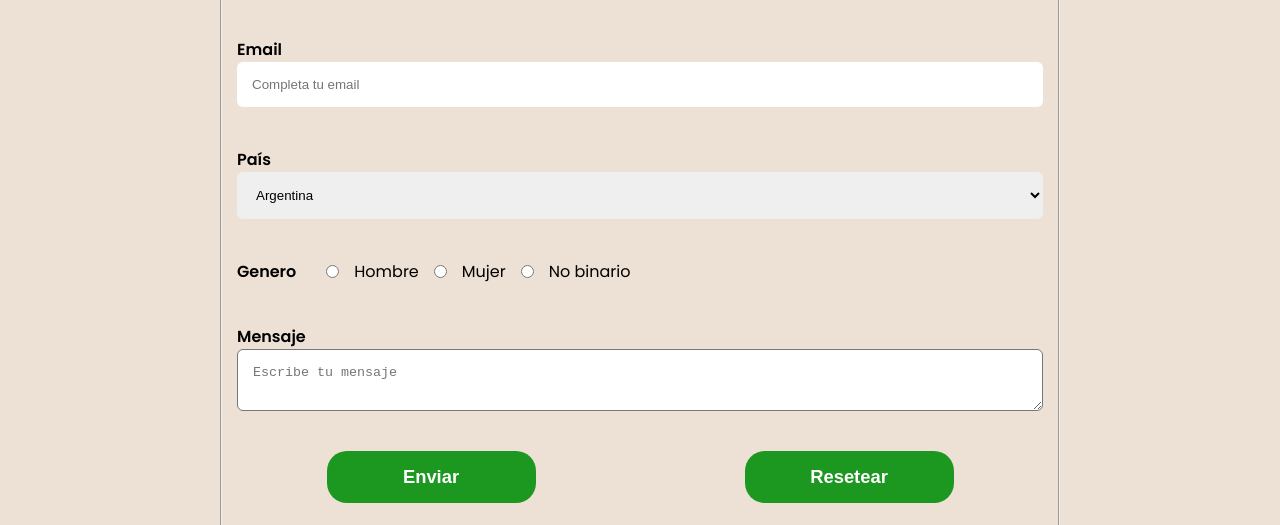
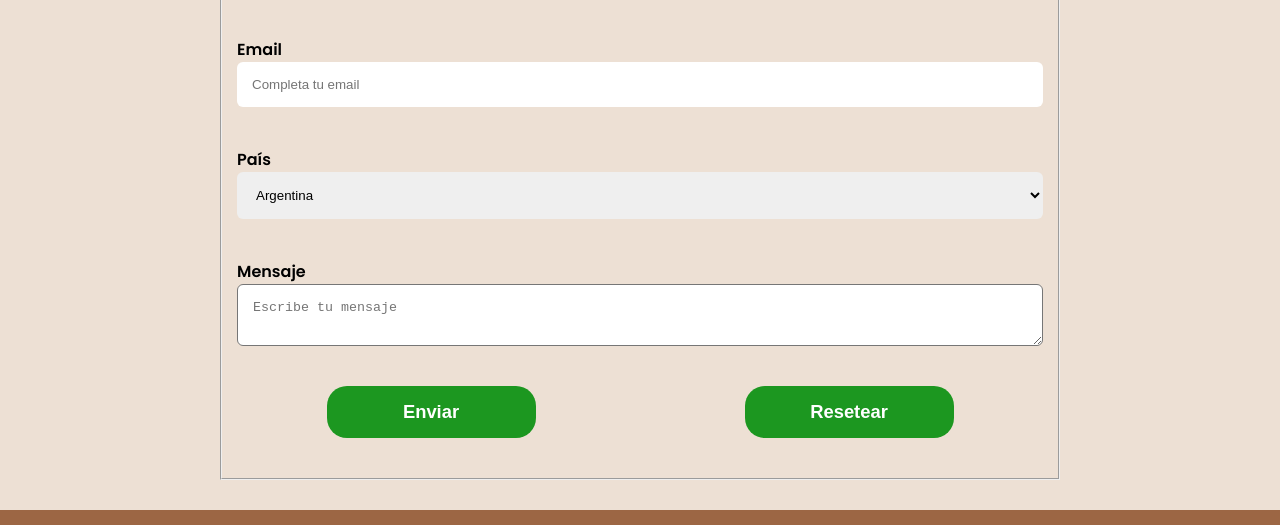
Before and after one commit to JulianLobos/aromasDelAltoPF, a website: page pages/contacto.html in a window 1280 px wide. Shown: the part 930-1455 px from the top of the page. Drawn offline with Linux system fonts and the light colour scheme.

Commit message:
cambiando imagen por tema de estética

```diff
--- a/pages/contacto.html
+++ b/pages/contacto.html
@@ -84,13 +84,6 @@
                     </select>
                 </div>
                 <div class="form__elemento">
-                    <label for="genero"> Genero </label>
-                    <input type="radio" name="genero" value="hombre"> Hombre
-                    <input type="radio" name="genero" value="mujer"> Mujer
-                    <input type="radio" name="genero" value="no binario"> No binario
-                </div>
-
-                <div class="form__elemento">
                     <label for="mensaje"> Mensaje </label>
                     <textarea name="mensaje" id="" cols="30" rows="2" placeholder="Escribe tu mensaje"></textarea>
                 </div>
--- a/sass/components/_contacto.scss
+++ b/sass/components/_contacto.scss
@@ -55,7 +55,7 @@ main{
                     }
                 }
             }
-            .form__elemento:nth-child(5), .form__elemento:nth-child(7){
+            .form__elemento:nth-child(6){
                 flex-direction: row;
             }
         }
--- a/sass/components/_hero.scss
+++ b/sass/components/_hero.scss
@@ -27,7 +27,7 @@
 }
 
 .main__hero__contacto {
-    background-image: linear-gradient(rgba(0,0,0,0.6), rgba(0,0,0,0.6)), url(../img/contactme.webp);
+    background-image: linear-gradient(rgba(0,0,0,0.6), rgba(0,0,0,0.6)), url(../img/contactme.jpg);
 }
 
 .main__hero__nosotros {
```
Also changed, not shown: css/estilos.css, img/contactme.jpg (added), img/contactme.webp (deleted).
